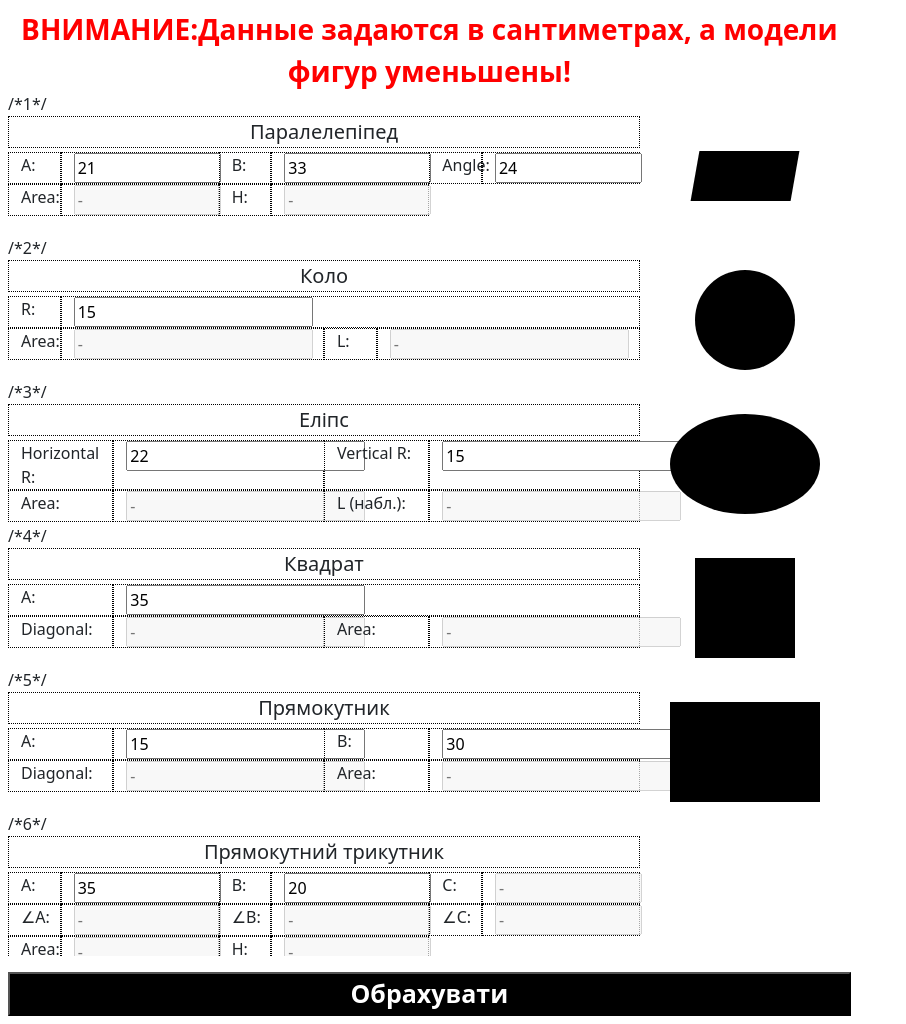
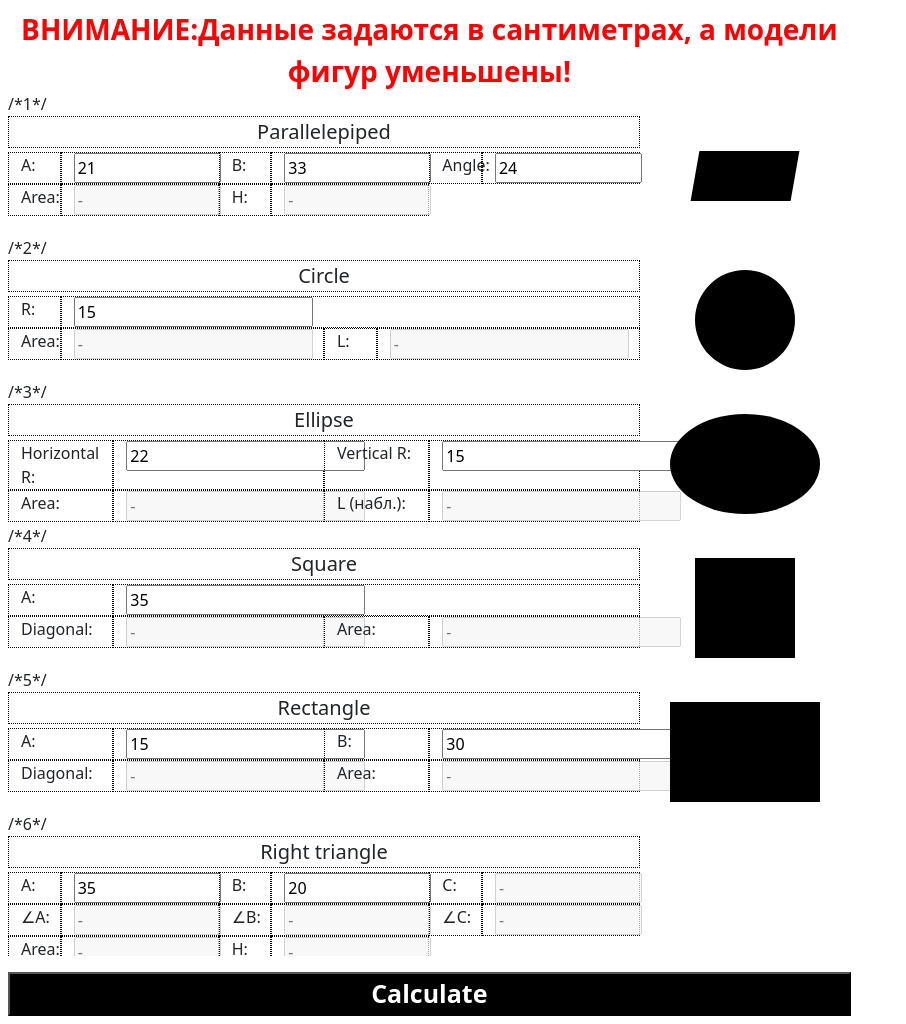
Before and after one commit to AlexGroup1984/task2, a plain HTML site: page index.html in a window 1280 px wide. Shown: the whole page, without its empty margins (0-906 px from the left). Drawn offline with nearby package versions, Linux system fonts and the light colour scheme.

Commit message:
Update index.html

```diff
--- a/index.html
+++ b/index.html
@@ -22,7 +22,7 @@
         <div class="row p-0 m-0" style="height: 15vh; overflow: hidden">
             <div class="col-md-6 borders">
                 <div class="row">
-                    <div class="col-md-12 fs-5 text-center borders_d mb-1">Паралелепіпед</div>
+                    <div class="col-md-12 fs-5 text-center borders_d mb-1">Parallelepiped</div>
                     <div class="col-md-1">A:</div>
                     <div class="col-md-3"><input type="text" size="10px" id="parallelepiped_a" value="21"></div>
                     <div class="col-md-1">B:</div>
@@ -45,7 +45,7 @@
         <div class="row p-0 m-0" style="height: 15vh; overflow: hidden">
             <div class="col-md-6 borders">
                 <div class="row">
-                    <div class="col-md-12 fs-5 text-center borders_d mb-1">Коло</div>
+                    <div class="col-md-12 fs-5 text-center borders_d mb-1">Circle</div>
                     <div class="col-md-1">R:</div>
                     <div class="col-md-11"><input type="text" id="circle_radius" value="15"></div>
                     <div class="col-md-1">Area:</div>
@@ -62,7 +62,7 @@
         <div class="row p-0 m-0" style="height: 15vh; overflow: hidden">
             <div class="col-md-6 borders">
                 <div class="row">
-                    <div class="col-md-12 fs-5 text-center borders_d mb-1">Еліпс</div>
+                    <div class="col-md-12 fs-5 text-center borders_d mb-1">Ellipse</div>
                     <div class="col-md-2">Horizontal R:</div>
                     <div class="col-md-4"><input type="text" id="ellipse_hr" value="22"></div>
                     <div class="col-md-2">Vertical R:</div>
@@ -81,7 +81,7 @@
         <div class="row p-0 m-0" style="height: 15vh; overflow: hidden">
             <div class="col-md-6 borders">
                 <div class="row">
-                    <div class="col-md-12 fs-5 text-center borders_d mb-1">Квадрат</div>
+                    <div class="col-md-12 fs-5 text-center borders_d mb-1">Square</div>
                     <div class="col-md-2">A:</div>
                     <div class="col-md-10"><input type="text" id="square_a" value="35"></div>
                     <div class="col-md-2">Diagonal:</div>
@@ -98,7 +98,7 @@
         <div class="row p-0 m-0" style="height: 15vh; overflow: hidden">
             <div class="col-md-6 borders">
                 <div class="row">
-                    <div class="col-md-12 fs-5 text-center borders_d mb-1">Прямокутник</div>
+                    <div class="col-md-12 fs-5 text-center borders_d mb-1">Rectangle</div>
                     <div class="col-md-2">A:</div>
                     <div class="col-md-4"><input type="text" id="rectangle_a" value="15"></div>
                     <div class="col-md-2">B:</div>
@@ -117,7 +117,7 @@
         <div class="row p-0 m-0" style="height: 15vh; overflow: hidden">
             <div class="col-md-6 borders">
                 <div class="row">
-                    <div class="col-md-12 fs-5 text-center borders_d mb-1">Прямокутний трикутник</div>
+                    <div class="col-md-12 fs-5 text-center borders_d mb-1">Right triangle</div>
                     <div class="col-md-1">A:</div>
                     <div class="col-md-3"><input type="text" size="10px" id="right_triangle_a" value="35"></div>
                     <div class="col-md-1">B:</div>
@@ -147,7 +147,7 @@
             </div>
         </div>
         <div class="row p-0 m-0 mt-3 col-md-8 d-flex justify-content-center">
-            <input type='submit' value='Обрахувати' onClick='start()' style="background-color: rgb(0,0,0); color: white; font-size: 25px; font-weight: bold;" />
+            <input type='submit' value='Calculate' onClick='start()' style="background-color: rgb(0,0,0); color: white; font-size: 25px; font-weight: bold;" />
         </div>
     </div>
 </body>
```
